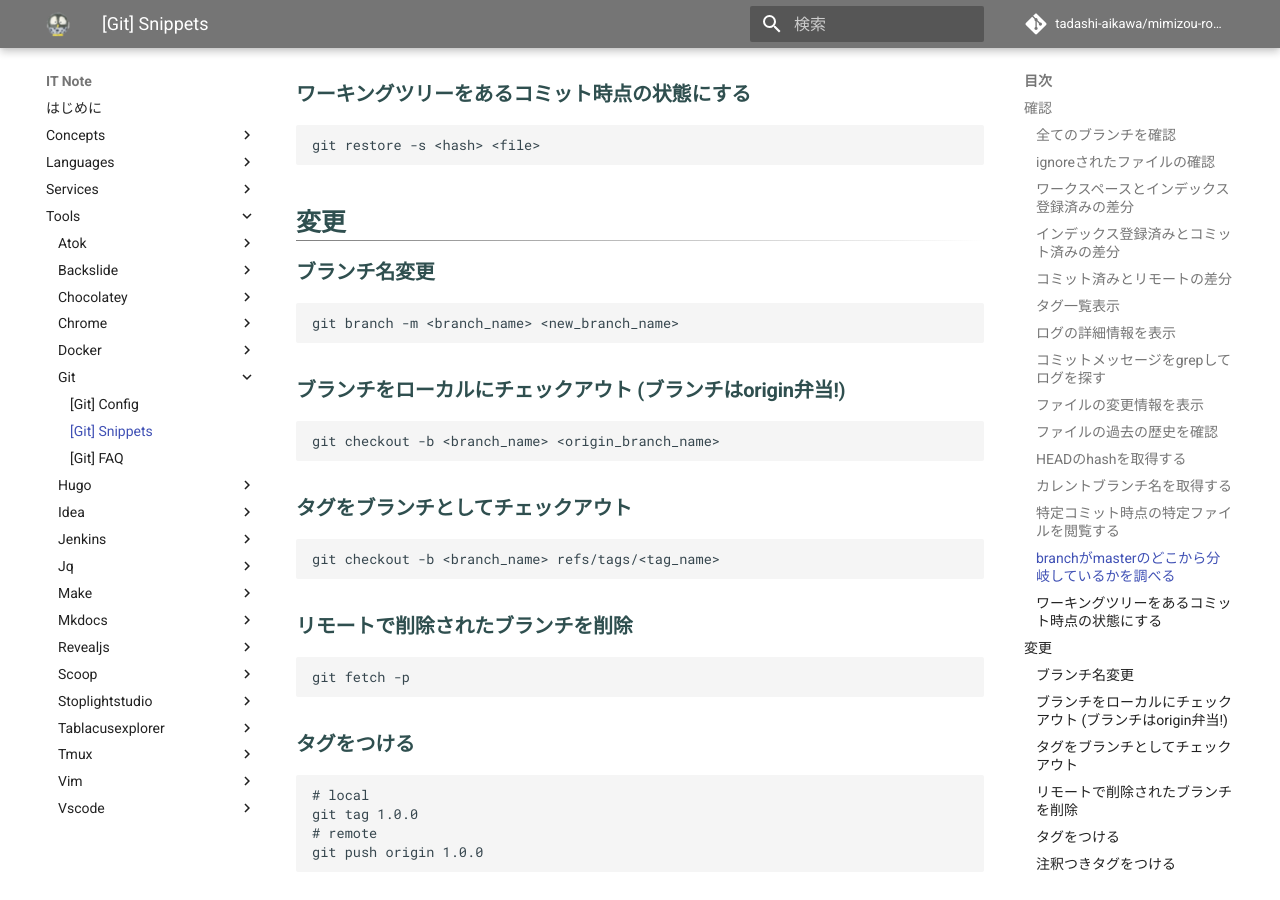
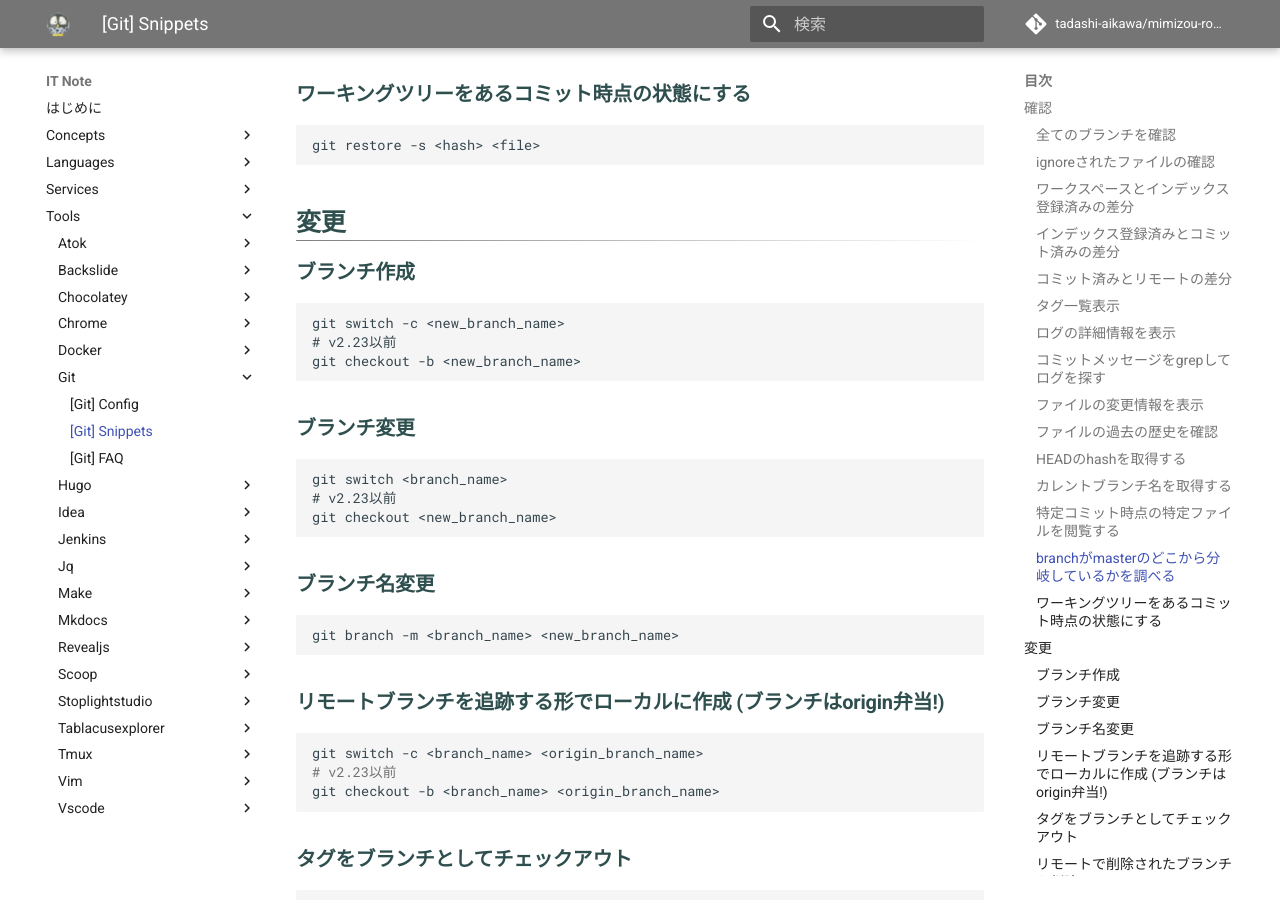
Before and after one commit to tadashi-aikawa/mimizou-room, an MkDocs documentation site: the page built from docs/IT_Note/tools/git/snippets.md, in a window 1280 px wide and 900 px high, scrolled down 1948 px. Built offline with MkDocs 1.6.1 and Material for MkDocs 9.7.7, drawn with Linux system fonts in a browser that asks for light colours; comment, search, counter and statistics services are not loaded.

Commit message:
[Git] git switchに関するsnippetsを追加

````diff
--- a/docs/IT_Note/tools/git/snippets.md
+++ b/docs/IT_Note/tools/git/snippets.md
@@ -103,15 +103,33 @@ git restore -s <hash> <file>
 変更
 ----
 
+### ブランチ作成
+
+```
+git switch -c <new_branch_name>
+# v2.23以前
+git checkout -b <new_branch_name>
+```
+
+### ブランチ変更
+
+```
+git switch <branch_name>
+# v2.23以前
+git checkout <new_branch_name>
+```
+
 ### ブランチ名変更
 
 ```bash
 git branch -m <branch_name> <new_branch_name>
 ```
 
-### ブランチをローカルにチェックアウト (ブランチはorigin弁当!)
+### リモートブランチを追跡する形でローカルに作成 (ブランチはorigin弁当!)
 
 ```bash
+git switch -c <branch_name> <origin_branch_name>
+# v2.23以前
 git checkout -b <branch_name> <origin_branch_name>
 ```
 
````
